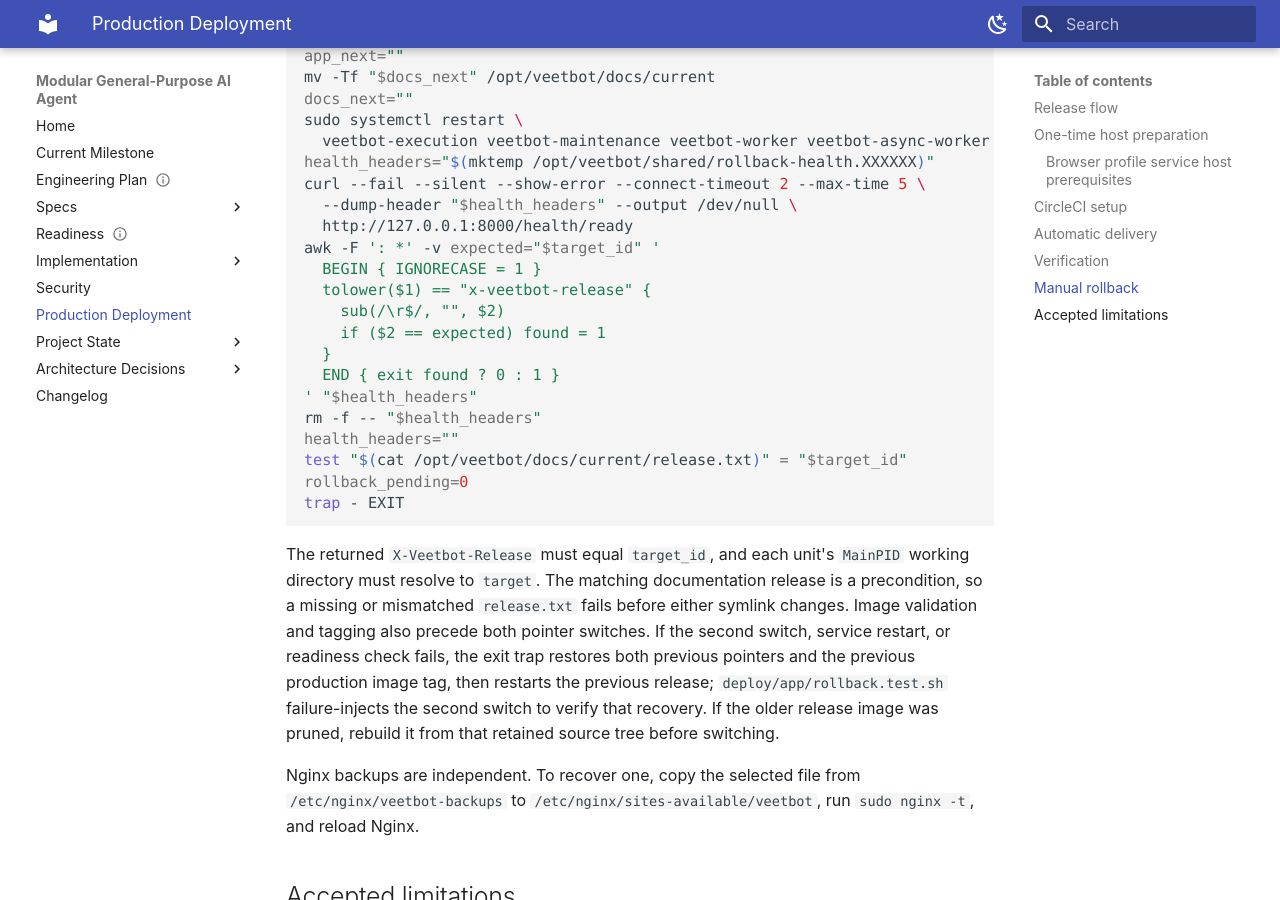
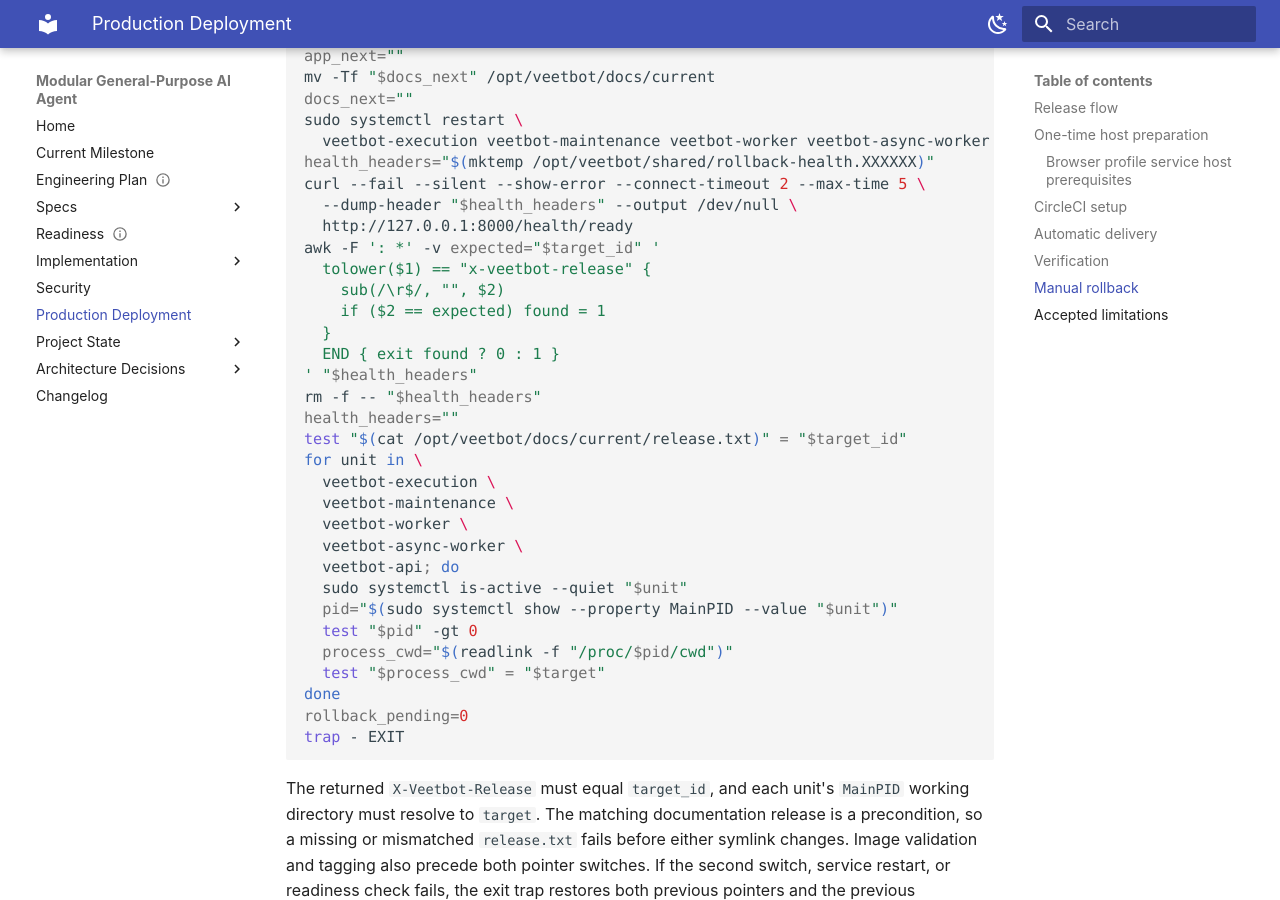
Before and after one commit to avitus/veetbot, an MkDocs documentation site: the page built from docs/deployment.md, in a window 1280 px wide and 900 px high, scrolled down 9764 px. Built offline with MkDocs 1.6.1 and Material for MkDocs 9.7.7, drawn with Linux system fonts in a browser that asks for light colours.

Commit message:
fix: verify rollback runtime identity
Reading-Lane: A

````diff
--- a/docs/deployment.md
+++ b/docs/deployment.md
@@ -456,7 +456,6 @@ curl --fail --silent --show-error --connect-timeout 2 --max-time 5 \
   --dump-header "$health_headers" --output /dev/null \
   http://127.0.0.1:8000/health/ready
 awk -F ': *' -v expected="$target_id" '
-  BEGIN { IGNORECASE = 1 }
   tolower($1) == "x-veetbot-release" {
     sub(/\r$/, "", $2)
     if ($2 == expected) found = 1
@@ -466,6 +465,18 @@ awk -F ': *' -v expected="$target_id" '
 rm -f -- "$health_headers"
 health_headers=""
 test "$(cat /opt/veetbot/docs/current/release.txt)" = "$target_id"
+for unit in \
+  veetbot-execution \
+  veetbot-maintenance \
+  veetbot-worker \
+  veetbot-async-worker \
+  veetbot-api; do
+  sudo systemctl is-active --quiet "$unit"
+  pid="$(sudo systemctl show --property MainPID --value "$unit")"
+  test "$pid" -gt 0
+  process_cwd="$(readlink -f "/proc/$pid/cwd")"
+  test "$process_cwd" = "$target"
+done
 rollback_pending=0
 trap - EXIT
 ```
````
Also changed, not shown: 4 other files.
